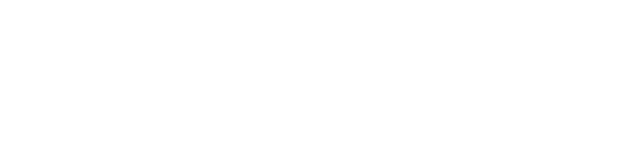
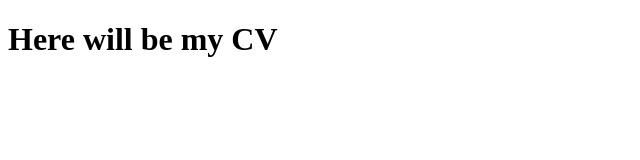
Before and after one commit to Nurmakhammatov/rsschool-cv, a plain HTML site: page index.html in a window 1280 px wide. Shown: the whole page, without its empty margins (0-640 px from the left). Drawn offline with Linux system fonts and the light colour scheme.

Commit message:
feat: add text index.html

```diff
--- a/index.html
+++ b/index.html
@@ -8,6 +8,6 @@
   <link rel="stylesheet" href="styles.css">
 </head>
 <body>
-
+<h1>Here will be my CV</h1>
 </body>
 </html>
```
